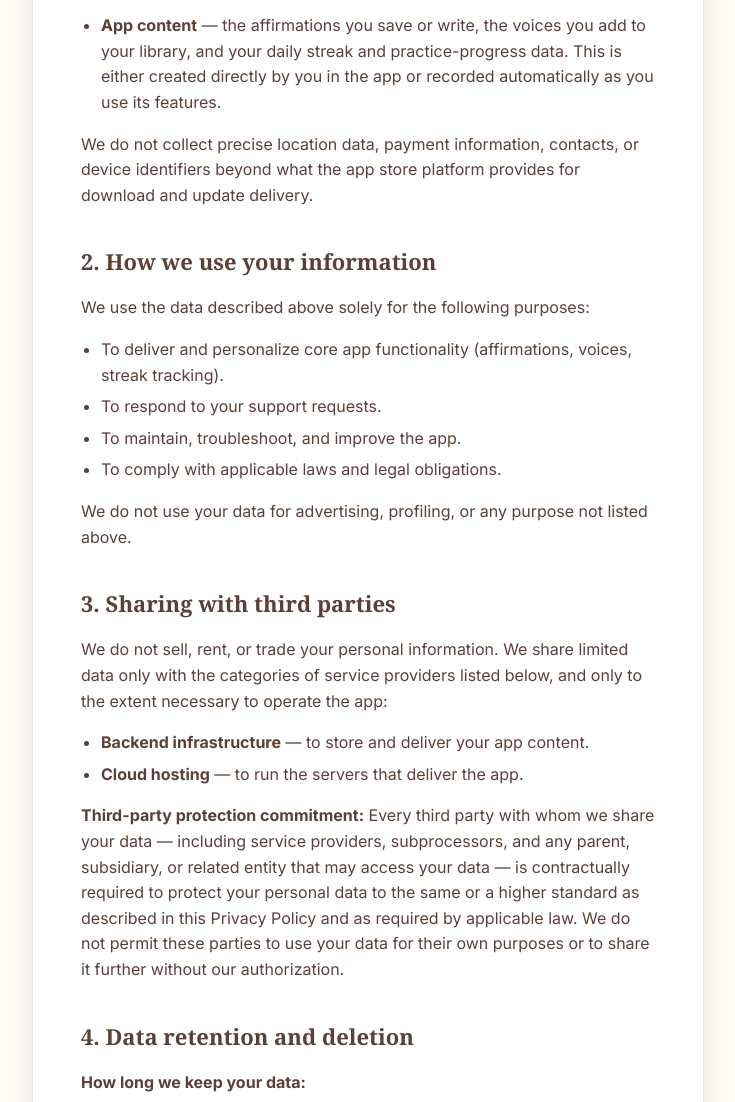
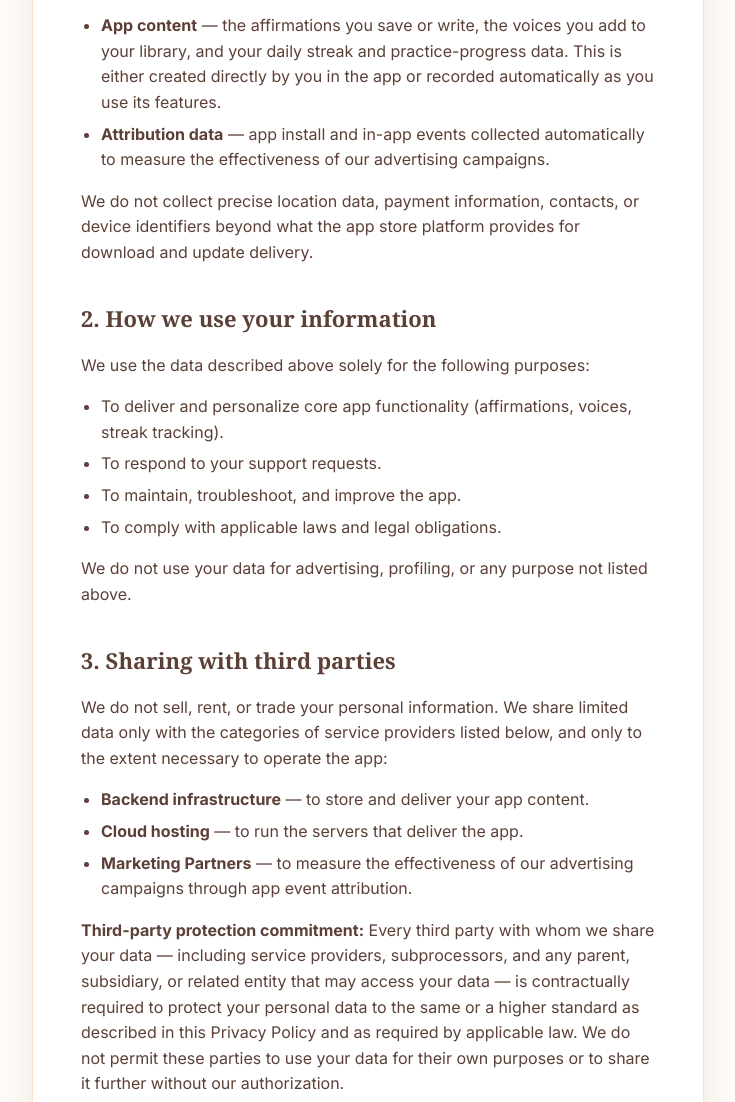
Before and after one commit to mightytreeapps/affirma, a plain HTML site: page privacy.html in a window 1280 px wide. Shown: the part 541-1643 px from the top of the page, without its empty margins (272-1007 px from the left). Drawn offline with Linux system fonts and the light colour scheme.

Commit message:
Update web page content

```diff
--- a/privacy.html
+++ b/privacy.html
@@ -50,6 +50,9 @@
                 created directly by you in the app or recorded
                 automatically as you use its features.
               </li>
+              <li>
+                <strong>Attribution data</strong> — app install and in-app events collected automatically to measure the effectiveness of our advertising campaigns.
+              </li>
             </ul>
             <p>
               We do not collect precise location data, payment
@@ -80,6 +83,7 @@
             <ul>
               <li><strong>Backend infrastructure</strong> — to store and deliver your app content.</li>
               <li><strong>Cloud hosting</strong> — to run the servers that deliver the app.</li>
+              <li><strong>Marketing Partners</strong> — to measure the effectiveness of our advertising campaigns through app event attribution.</li>
             </ul>
             <p>
               <strong>Third-party protection commitment:</strong> Every
```
